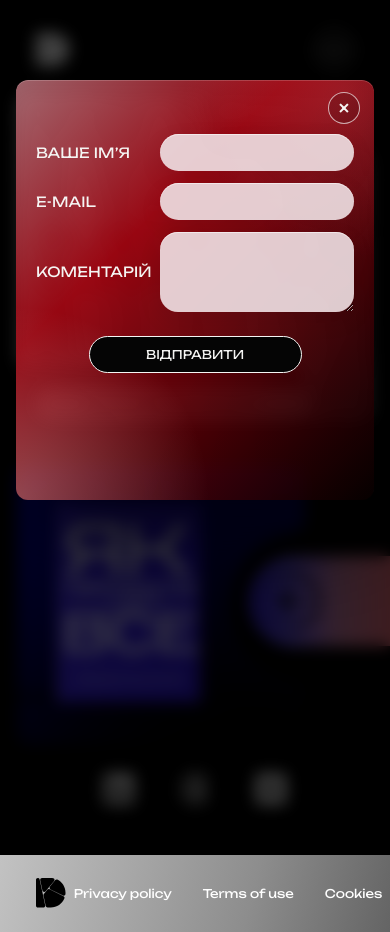
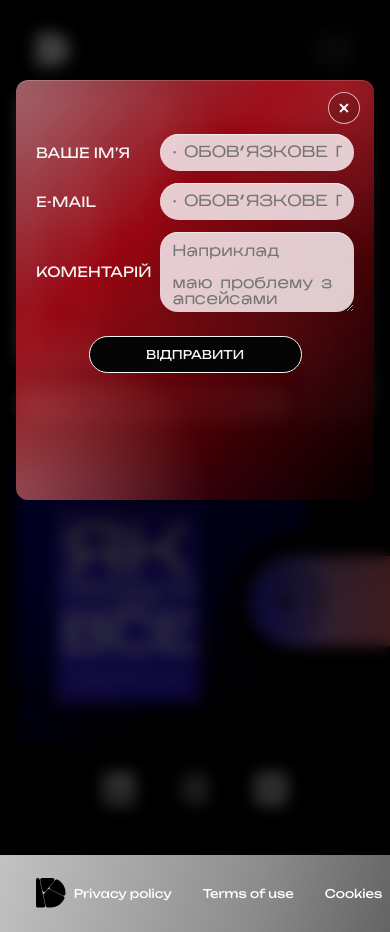
Before and after one commit to inanimate631/book, a React (Vite) app: page / in a window 390 px wide. Both pictures are taken after a click on the button "ЗВ’ЯЗАТИСЯ". Built offline with nearby package versions, Linux system fonts and the light colour scheme.

Commit message:
feat: add adaptative

```diff
--- a/index.html
+++ b/index.html
@@ -3,7 +3,7 @@
   <head>
     <meta charset="UTF-8" />
     <link rel="icon" type="image/svg+xml" href="/favicon.svg" />
-    <meta name="viewport" content="width=device-width, initial-scale=1.0" />
+    <meta name="viewport" content="width=device-width, initial-scale=1.0, maximum-scale=1.0, user-scalable=no" />
     <title>book-store</title>
   </head>
   <body>
--- a/src/components/ContactModal.tsx
+++ b/src/components/ContactModal.tsx
@@ -75,15 +75,15 @@ export function ContactModal({ isOpen, onClose }: ContactModalProps) {
           <form className="contact-form" onSubmit={handleSubmit}>
             <div className="contact-field">
               <label htmlFor="contact-name">ВАШЕ ІМ’Я</label>
-              <input id="contact-name" name="name" autoComplete="name" required />
+              <input id="contact-name" name="name" autoComplete="name" placeholder="· ОБОВ’ЯЗКОВЕ ПОЛЕ" required />
             </div>
             <div className="contact-field">
               <label htmlFor="contact-email">E-MAIL</label>
-              <input id="contact-email" name="email" type="email" autoComplete="email" required />
+              <input id="contact-email" name="email" type="email" autoComplete="email" placeholder="· ОБОВ’ЯЗКОВЕ ПОЛЕ" required />
             </div>
             <div className="contact-field contact-field--comment">
               <label htmlFor="contact-comment">КОМЕНТАРІЙ</label>
-              <textarea id="contact-comment" name="comment" rows={4} required />
+              <textarea id="contact-comment" name="comment" rows={4} placeholder={'Наприклад\n\nмаю проблему з апсейсами'} required />
             </div>
             {submitState === 'error' && <p className="contact-error">Не вдалося надіслати повідомлення. Спробуйте ще раз.</p>}
             <button className="outline-button contact-submit" type="submit" disabled={submitState === 'sending'}>
--- a/src/styles/_business.scss
+++ b/src/styles/_business.scss
@@ -32,12 +32,6 @@
   content: "";
   position: absolute;
   inset: 0;
-  background: linear-gradient(
-    90deg,
-    rgba(255, 255, 255, 0.05),
-    transparent 45%,
-    rgba(0, 0, 0, 0.08)
-  );
   z-index: 1;
 }
 
@@ -695,3 +689,13 @@
     min-height: 34px;
   }
 }
+
+@media (max-width: 420px) {
+  .business-page .header-button--fixed {
+    right: 20px;
+  }
+
+  .hero-cta {
+    left: 20px;
+  }
+}
--- a/src/styles/_contact.scss
+++ b/src/styles/_contact.scss
@@ -119,7 +119,7 @@
 .contact-form input:focus,
 .contact-form textarea:focus {
   background: #fff;
-  box-shadow: 0 0 0 2px var(--lime), 0 8px 24px rgba(0, 0, 0, .12);
+  box-shadow: 0 0 0 2px #ed4b00, 0 8px 24px rgba(0, 0, 0, .12);
 }
 
 .contact-submit {
@@ -245,7 +245,7 @@
     height: 37px;
     padding: 0 12px;
     border-radius: 20px;
-    font-size: 12px;
+    font-size: 16px;
   }
 
   .contact-form textarea {
--- a/src/styles/_order.scss
+++ b/src/styles/_order.scss
@@ -611,7 +611,7 @@
     padding: 6px 10px;
     border-radius: 18px;
     background: #f3f3f3;
-    font-size: 9px;
+    font-size: 16px;
     line-height: 1.1;
   }
 
```
